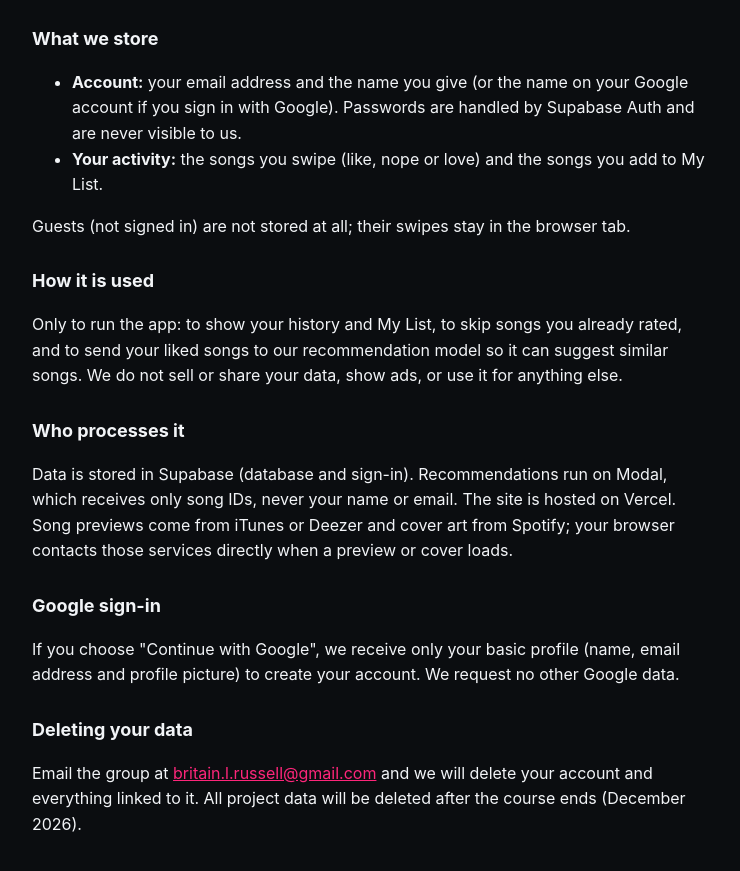
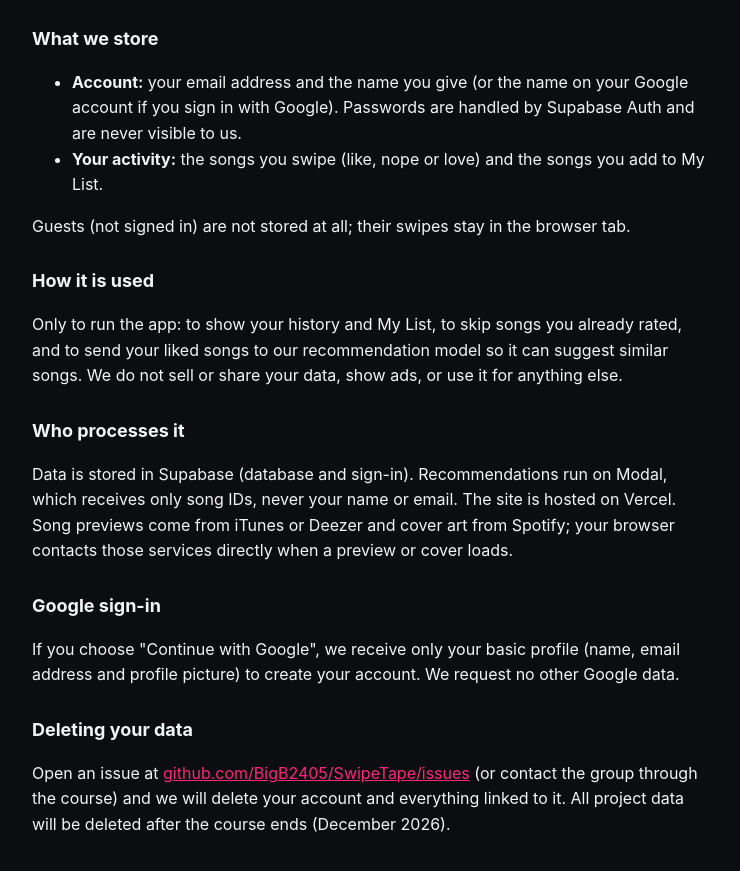
Before and after one commit to BigB2405/SwipeTape, a website: page public/privacy.html in a window 1280 px wide. Shown: the part 203-1074 px from the top of the page, without its empty margins (268-1008 px from the left). Drawn offline with Linux system fonts and the light colour scheme.

Commit message:
privacy page: contact via GitHub issues instead of a personal email
Co-Authored-By: Claude Opus 5.5 <noreply@anthropic.com>

```diff
--- a/public/privacy.html
+++ b/public/privacy.html
@@ -25,7 +25,7 @@
     <h2>Google sign-in</h2>
     <p>If you choose "Continue with Google", we receive only your basic profile (name, email address and profile picture) to create your account. We request no other Google data.</p>
     <h2>Deleting your data</h2>
-    <p>Email the group at <a href="mailto:britain.l.russell@gmail.com">britain.l.russell@gmail.com</a> and we will delete your account and everything linked to it. All project data will be deleted after the course ends (December 2026).</p>
+    <p>Open an issue at <a href="https://github.com/BigB2405/SwipeTape/issues">github.com/BigB2405/SwipeTape/issues</a> (or contact the group through the course) and we will delete your account and everything linked to it. All project data will be deleted after the course ends (December 2026).</p>
   </main>
 </body>
 </html>
```
